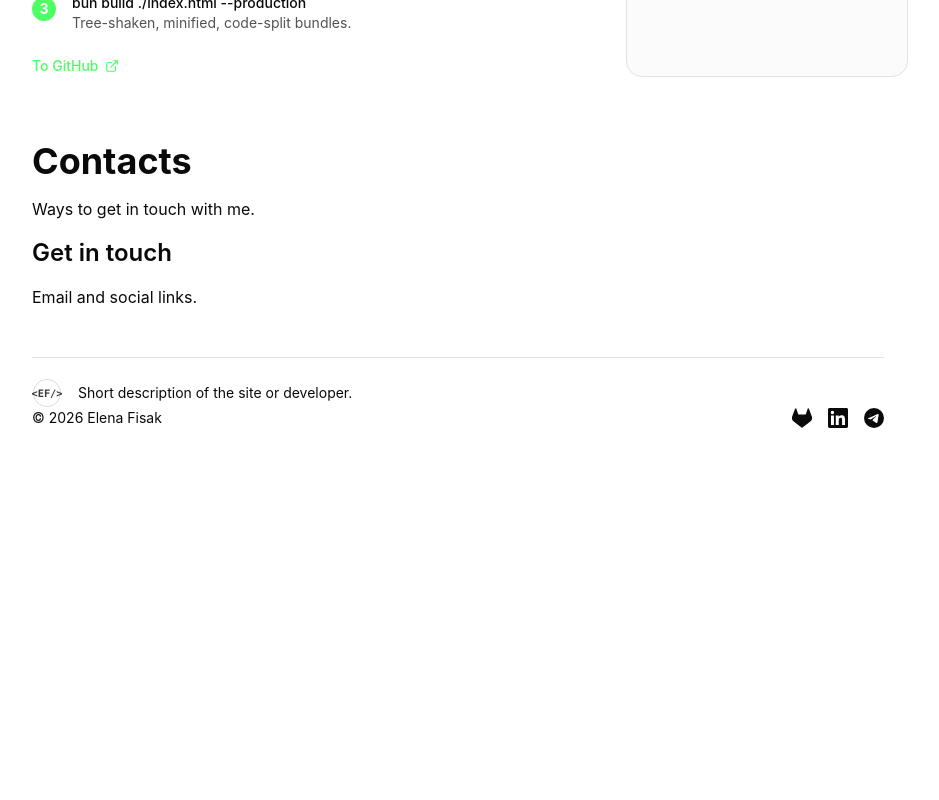
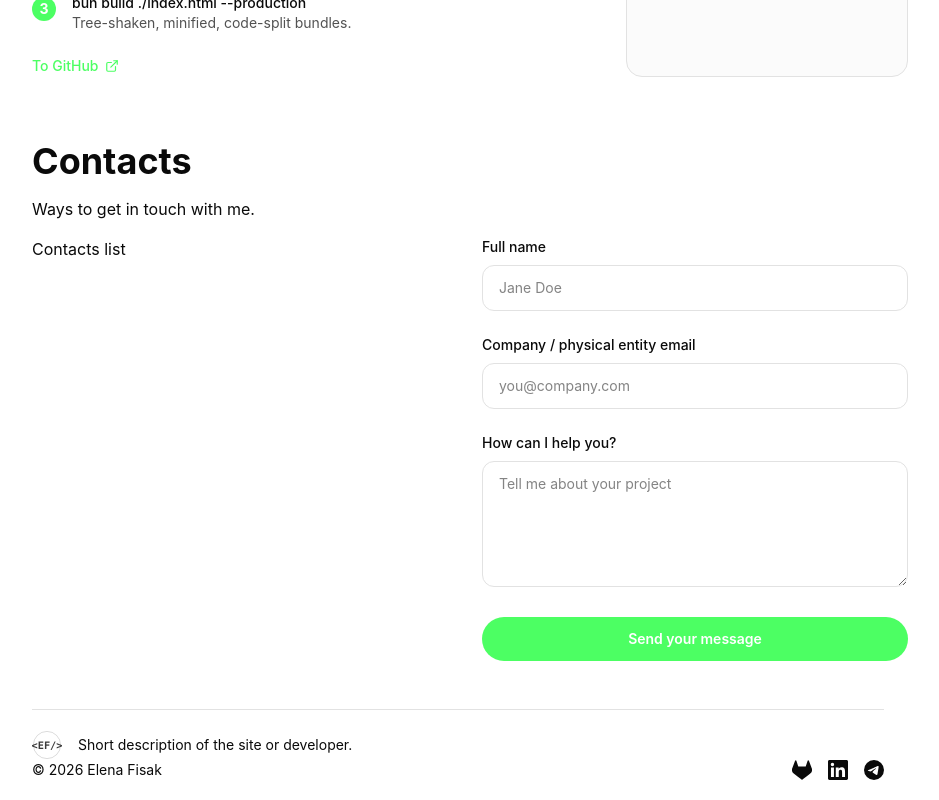
Before and after one commit to radiumfox/elenafisak.dev, a Next.js app: page / in a window 1280 px wide. Shown: the part 2545-3345 px from the top of the page, without its empty margins (324-1263 px from the left). Before the commit the page ends 2993 px from the top, so only its background shows below. Built offline with nearby package versions, Linux system fonts and the light colour scheme.

Commit message:
feat: add ContactForm

```diff
--- a/src/app/page.tsx
+++ b/src/app/page.tsx
@@ -1,3 +1,5 @@
+'use client';
+
 import { ContentSection } from '@/components/ContentSection';
 import { FeatureCards } from '@/components/FeatureCards';
 import type { FeatureCardItem } from '@/components/FeatureCards';
@@ -5,6 +7,7 @@ import { SparkleIcon } from '@/lib/icons/SparkleIcon';
 import { CarouselBase, CarouselCard } from '@/components/CarouselBase';
 import { LabelBase } from '@/components/LabelBase';
 import { ProjectInfoCard } from '@/components/ProjectInfoCard';
+import { ContactForm } from '@/components/ContactForm';
 
 const FEATURE_ITEMS: FeatureCardItem[] = [
   {
@@ -202,8 +205,11 @@ export default function HomePage() {
       <ContentSection id="contacts">
         <h1 className="text-4xl font-bold">Contacts</h1>
         <p>Ways to get in touch with me.</p>
-        <h2 className="text-2xl font-semibold">Get in touch</h2>
-        <p>Email and social links.</p>
+        <div className="flex gap-x-6">
+          <div className="w-full">Contacts list</div>
+          <ContactForm />
+        </div>
+
       </ContentSection>
     </main>
   );
--- /dev/null
+++ b/src/components/ContactForm/ContactForm.tsx
@@ -0,0 +1,57 @@
+import type { FormEvent } from 'react';
+
+import { FieldBase } from '@/components/FieldBase';
+import type { ContactFormFields } from './types';
+
+export function ContactForm() {
+  const handleSubmit = (event: FormEvent<HTMLFormElement>) => {
+    event.preventDefault();
+    const form = event.currentTarget;
+    const formData = new FormData(form);
+    const fields: ContactFormFields = {
+      fullName: String(formData.get('fullName') ?? ''),
+      companyEmail: String(formData.get('companyEmail') ?? ''),
+      help: String(formData.get('help') ?? ''),
+    };
+
+    const subject = encodeURIComponent(`Contact from ${fields.fullName}`);
+    const body = encodeURIComponent(
+      `Full name: ${fields.fullName}\nCompany email: ${fields.companyEmail}\n\n${fields.help}`
+    );
+    window.location.href = `mailto:hello@elenafisak.dev?subject=${subject}&body=${body}`;
+  };
+
+  return (
+    <form onSubmit={handleSubmit} className="w-full max-w-xl space-y-6">
+      <FieldBase
+        id="fullName"
+        label="Full name"
+        placeholder="Jane Doe"
+        type="text"
+        required
+      />
+
+      <FieldBase
+        id="companyEmail"
+        label="Company / physical entity email"
+        placeholder="you@company.com"
+        type="email"
+        required
+      />
+
+      <FieldBase
+        id="help"
+        label="How can I help you?"
+        placeholder="Tell me about your project"
+        type="textarea"
+      />
+
+      <button
+        type="submit"
+        className="w-full rounded-full bg-accent px-6 py-3 text-sm font-semibold text-background transition-opacity hover:opacity-90"
+      >
+        Send your message
+      </button>
+    </form>
+  );
+}
--- /dev/null
+++ b/src/components/ContactForm/index.ts
@@ -0,0 +1,2 @@
+export { ContactForm } from './ContactForm';
+export type { ContactFormFields } from './types';
--- /dev/null
+++ b/src/components/ContactForm/types.ts
@@ -0,0 +1,5 @@
+export interface ContactFormFields {
+  fullName: string;
+  companyEmail: string;
+  help: string;
+}
--- /dev/null
+++ b/src/components/FieldBase/FieldBase.tsx
@@ -0,0 +1,33 @@
+import type { FieldBaseProps } from './types';
+
+const FIELD_CLASSES =
+  'w-full rounded-xl border border-line bg-background px-4 py-3 text-sm transition focus:outline-none focus:ring-2 focus:ring-accent';
+
+export function FieldBase({ label, placeholder, id, type = 'text', required = false }: FieldBaseProps) {
+  return (
+    <div className="space-y-2">
+      <label htmlFor={id} className="block text-sm font-medium">
+        {label}
+      </label>
+      {type === 'textarea' ? (
+        <textarea
+          id={id}
+          name={id}
+          rows={5}
+          placeholder={placeholder}
+          required={required}
+          className={`${FIELD_CLASSES} resize-y`}
+        />
+      ) : (
+        <input
+          id={id}
+          name={id}
+          type={type}
+          placeholder={placeholder}
+          required={required}
+          className={FIELD_CLASSES}
+        />
+      )}
+    </div>
+  );
+}
--- /dev/null
+++ b/src/components/FieldBase/index.ts
@@ -0,0 +1,2 @@
+export { FieldBase } from './FieldBase';
+export type { FieldBaseProps, FieldType } from './types';
--- /dev/null
+++ b/src/components/FieldBase/types.ts
@@ -0,0 +1,9 @@
+export type FieldType = 'text' | 'email' | 'textarea';
+
+export interface FieldBaseProps {
+  label: string;
+  placeholder: string;
+  id: string;
+  type?: FieldType;
+  required?: boolean;
+}
```
